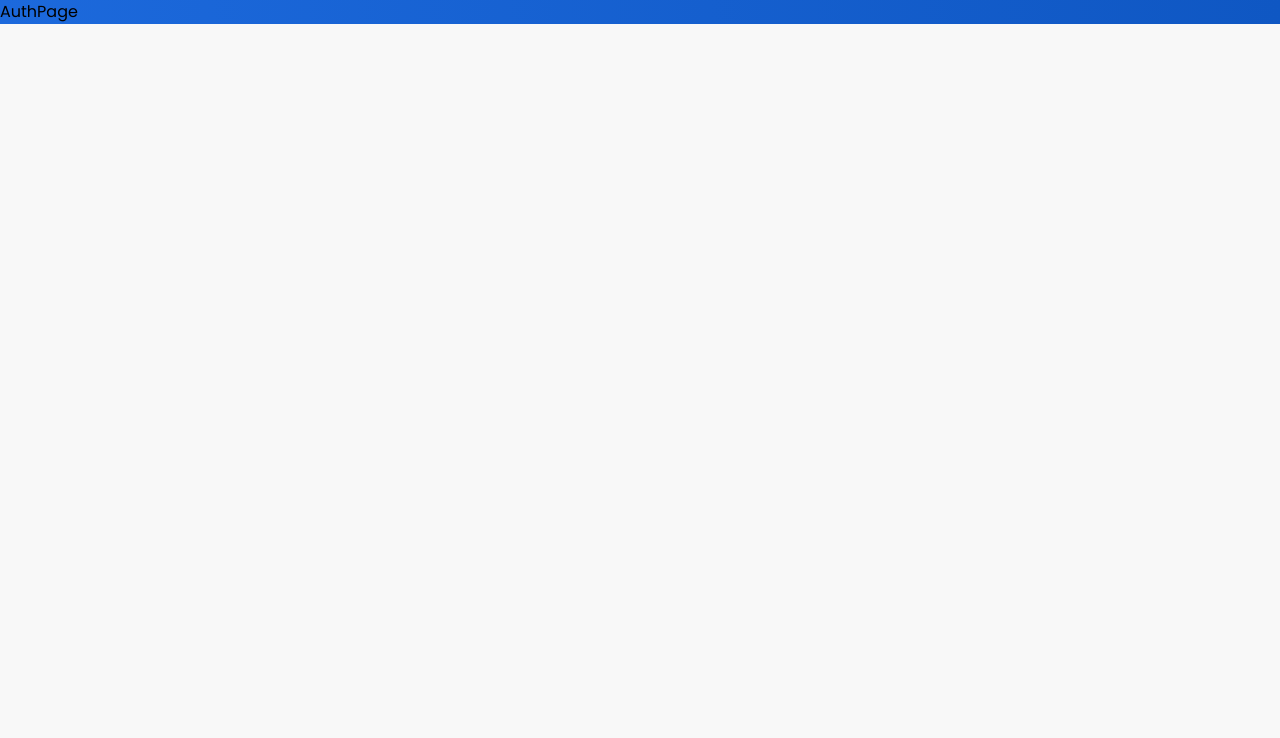
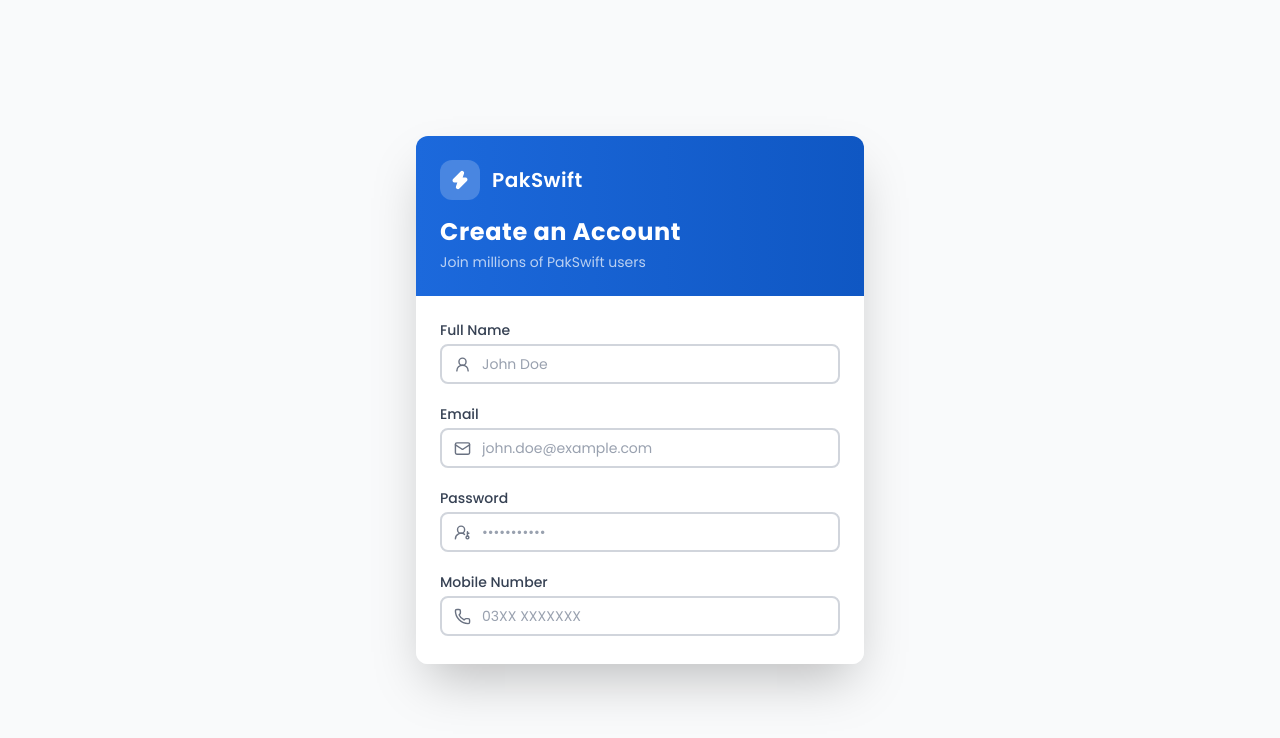
Before and after one commit to ahaddev655/PaySwift, a React (Vite) app: page /auth in a window 1280 px wide. Shown: the top 738 px of the page. Built offline with nearby package versions, Linux system fonts and the light colour scheme.

Commit message:
fourth commit

```diff
--- a/src/App.css
+++ b/src/App.css
@@ -4,3 +4,13 @@
     background: #f8f8f8;
 
 }
+
+button {
+    cursor: pointer;
+}
+
+input,
+textarea,
+button {
+    outline: none;
+}
--- a/src/pages/AuthPage.jsx
+++ b/src/pages/AuthPage.jsx
@@ -1,9 +1,176 @@
-import React from 'react'
+import { Mail, Phone, UserRound, UserRoundKey, Zap } from "lucide-react";
+import { useState } from "react";
+import { motion } from "framer-motion";
 
 function AuthPage() {
+  const [formData, setFormData] = useState({
+    fname: "",
+    email: "",
+    password: "",
+    mobileNumber: "",
+  });
+
+  const handleSubmit = (e) => {
+    e.preventDefault();
+  };
+
+  const handleInputChange = (e) => {
+    const { name, value } = e.target;
+    let finalValue = value;
+
+    if (name === "mobileNumber") {
+      const cleanValue = value.replace(/\D/g, "");
+
+      finalValue = cleanValue.slice(0, 11);
+
+      if (finalValue.length > 4) {
+        finalValue = `${finalValue.slice(0, 4)} ${finalValue.slice(4)}`;
+      }
+    }
+
+    setFormData((prev) => ({ ...prev, [name]: finalValue }));
+  };
   return (
-    <div className="bg-linear-to-r from-[#1c69dc] to-[#0f57c3]">AuthPage</div>
+    <motion.div
+      initial={{ opacity: 0 }}
+      animate={{ opacity: 1 }}
+      className="flex items-center justify-center h-screen overflow-hidden bg-gray-50"
+    >
+      <div className="w-full max-w-md mx-4 shadow-2xl rounded-xl overflow-hidden">
+        {/* ==================== Header ==================== */}
+        <motion.div
+          initial={{ y: -20, opacity: 0 }}
+          animate={{ y: 0, opacity: 1 }}
+          className="bg-linear-to-r from-[#1c69dc] to-[#0f57c3] py-6 px-6"
+        >
+          <div className="flex items-center gap-3 mb-4">
+            <div className="w-10 h-10 bg-[#4986e1] rounded-xl grid place-items-center">
+              <Zap className="w-5 h-5 text-white" fill="currentColor" />
+            </div>
+            <h1 className="text-xl text-white font-semibold tracking-wide">
+              PakSwift
+            </h1>
+          </div>
+
+          <motion.div
+            initial={{ y: 10, opacity: 0 }}
+            animate={{ y: 0, opacity: 1 }}
+            transition={{ delay: 0.15 }}
+          >
+            <h1 className="text-2xl font-bold text-white tracking-wide">
+              Create an Account
+            </h1>
+            <p className="text-sm text-white/70 mt-1">
+              Join millions of PakSwift users
+            </p>
+          </motion.div>
+        </motion.div>
+
+        <motion.div
+          initial={{ y: 20, opacity: 0 }}
+          animate={{ y: 0, opacity: 1 }}
+          transition={{ delay: 0.25 }}
+          className="bg-white p-6"
+        >
+          {/* ==================== FORM ==================== */}
+          <div>
+            <div className="rounded-lg">
+              <form className="space-y-4">
+                {/* -------------------- FULL NAME -------------------- */}
+                <div className="flex flex-col space-y-1 relative">
+                  <label
+                    htmlFor="fname"
+                    className="font-medium text-sm text-gray-700"
+                  >
+                    Full Name
+                  </label>
+                  <input
+                    type="text"
+                    name="fname"
+                    id="fname"
+                    value={formData.fname}
+                    className="h-10 rounded-lg text-sm border-2 border-gray-300 focus:border-blue-700 text-gray-600 transition-colors ease-in-out px-3 pl-10 placeholder:text-gray-400"
+                    onChange={handleInputChange}
+                    placeholder="John Doe"
+                  />
+                  <UserRound
+                    size={17}
+                    className="absolute top-9 left-3.5 text-gray-500"
+                  />
+                </div>
+                {/* -------------------- EMAIL -------------------- */}
+                <div className="flex flex-col space-y-1 relative">
+                  <label
+                    htmlFor="email"
+                    className="font-medium text-sm text-gray-700"
+                  >
+                    Email
+                  </label>
+                  <input
+                    type="text"
+                    name="email"
+                    id="email"
+                    value={formData.email}
+                    className="h-10 rounded-lg text-sm border-2 border-gray-300 focus:border-blue-700 text-gray-600 transition-colors ease-in-out px-3 pl-10 placeholder:text-gray-400"
+                    onChange={handleInputChange}
+                    placeholder="john.doe@example.com"
+                  />
+                  <Mail
+                    size={17}
+                    className="absolute top-9 left-3.5 text-gray-500"
+                  />
+                </div>
+                {/* -------------------- PASSWORD -------------------- */}
+                <div className="flex flex-col space-y-1 relative">
+                  <label
+                    htmlFor="password"
+                    className="font-medium text-sm text-gray-700"
+                  >
+                    Password
+                  </label>
+                  <input
+                    type="password"
+                    name="password"
+                    id="password"
+                    value={formData.password}
+                    className="h-10 rounded-lg text-sm border-2 border-gray-300 focus:border-blue-700 text-gray-600 transition-colors ease-in-out px-3 pl-10 placeholder:text-gray-400"
+                    onChange={handleInputChange}
+                    placeholder="•••••••••••"
+                  />
+                  <UserRoundKey
+                    size={17}
+                    className="absolute top-9 left-3.5 text-gray-500"
+                  />
+                </div>
+                {/* -------------------- PHONE NUMBER -------------------- */}
+                <div className="flex flex-col space-y-1 relative">
+                  <label
+                    htmlFor="mobileNumber"
+                    className="font-medium text-sm text-gray-700"
+                  >
+                    Mobile Number
+                  </label>
+                  <input
+                    type="text"
+                    name="mobileNumber"
+                    id="mobileNumber"
+                    value={formData.mobileNumber}
+                    className="h-10 rounded-lg text-sm border-2 border-gray-300 focus:border-blue-700 text-gray-600 transition-colors ease-in-out px-3 pl-10 placeholder:text-gray-400"
+                    onChange={handleInputChange}
+                    placeholder="03XX XXXXXXX"
+                  />
+                  <Phone
+                    size={17}
+                    className="absolute top-9 left-3.5 text-gray-500"
+                  />
+                </div>
+              </form>
+            </div>
+          </div>
+        </motion.div>
+      </div>
+    </motion.div>
   );
 }
 
-export default AuthPage
+export default AuthPage;
```
